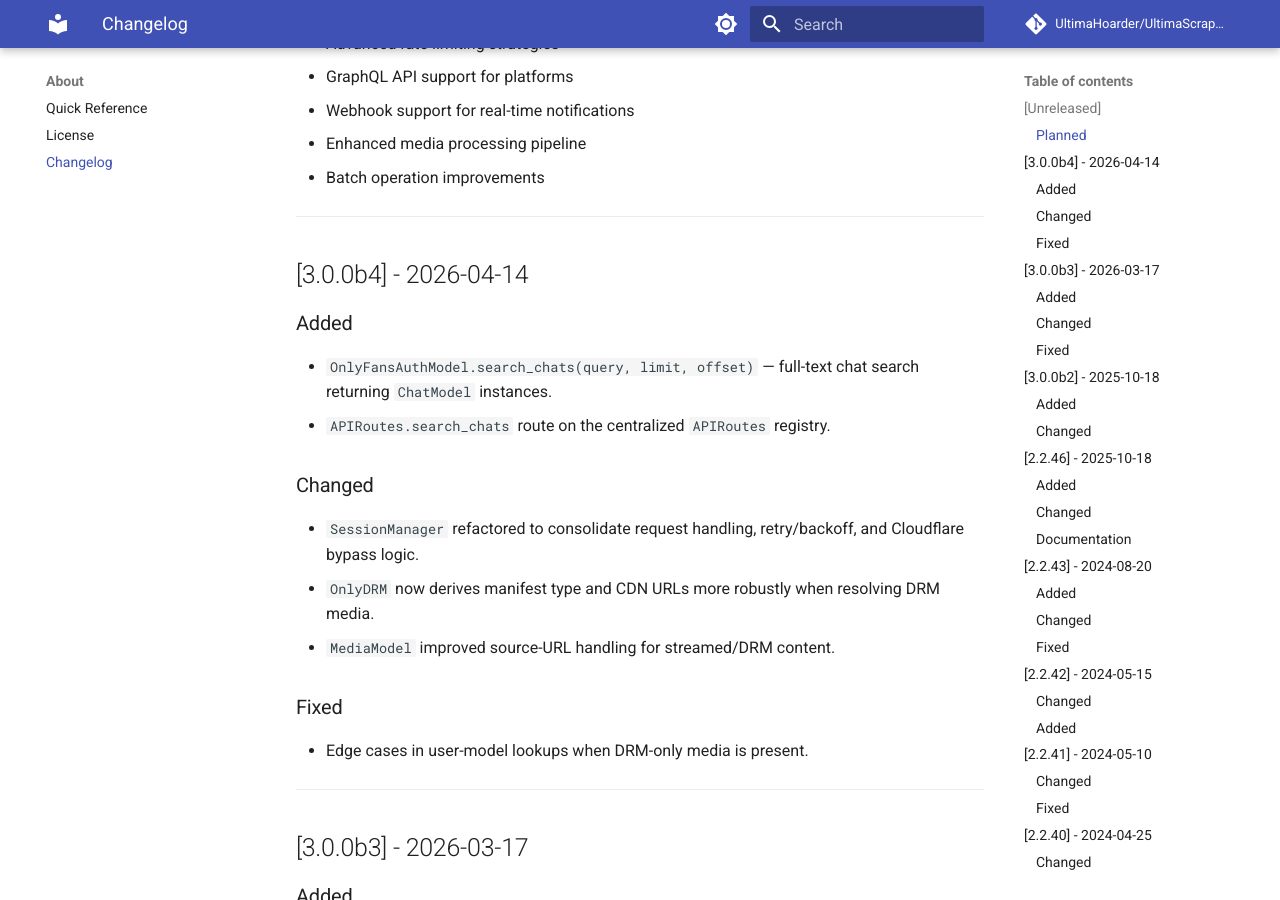
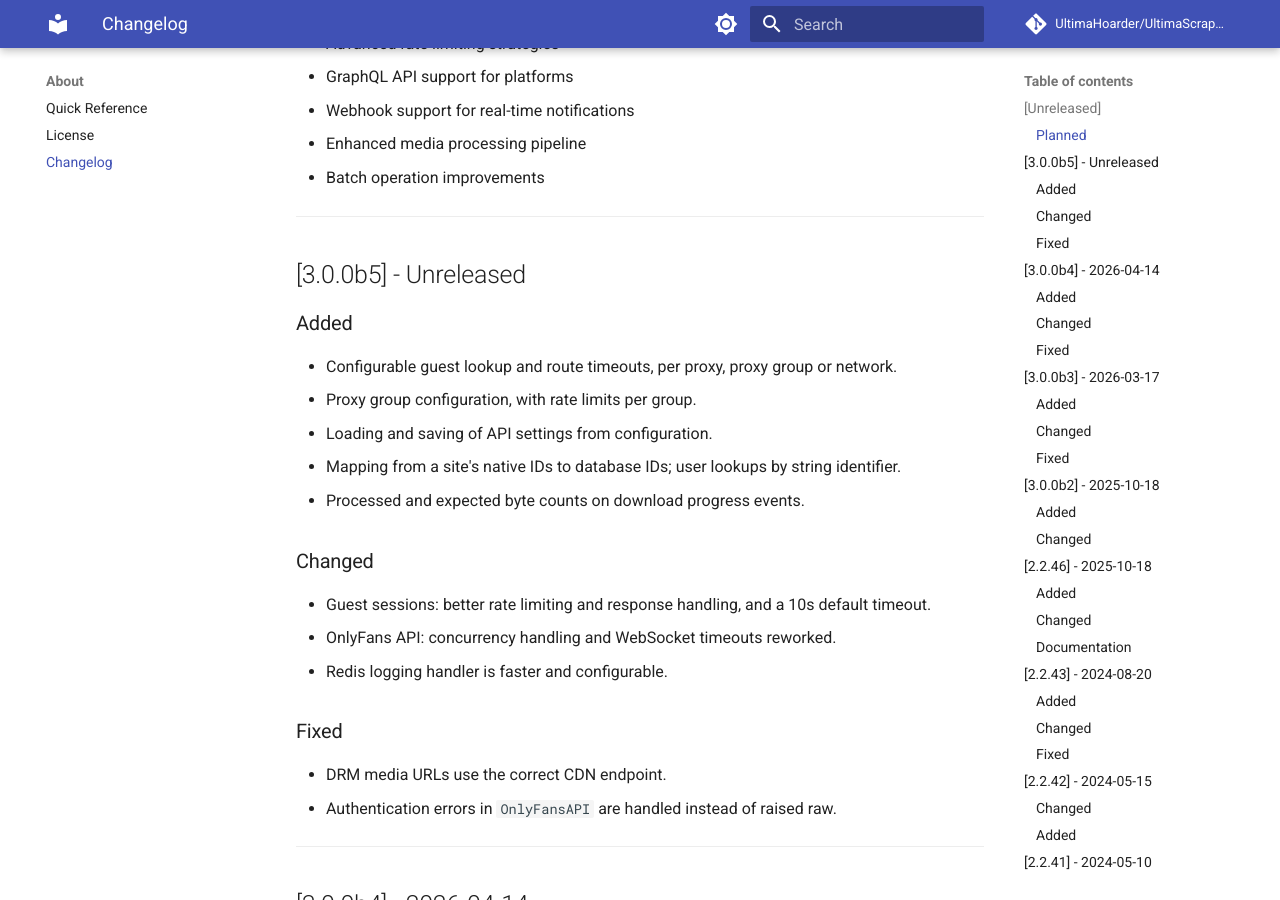
Before and after one commit to UltimaHoarder/UltimaScraperAPI, an MkDocs documentation site: the page built from docs/about/changelog.md, in a window 1280 px wide and 900 px high, scrolled down 528 px. Built offline with MkDocs 1.6.1 and Material for MkDocs 9.7.7, drawn with Linux system fonts in a browser that asks for light colours; comment, search, counter and statistics services are not loaded.

Commit message:
Release 3.0.0b5
Fixes the author email and adds the 3.0.0b5 changelog.

Co-Authored-By: Claude Opus 5.5 <noreply@anthropic.com>

```diff
--- a/docs/about/changelog.md
+++ b/docs/about/changelog.md
@@ -18,6 +18,26 @@ and this project adheres to [Semantic Versioning](https://semver.org/spec/v2.0.0
 - Webhook support for real-time notifications
 - Enhanced media processing pipeline
 - Batch operation improvements
+
+---
+
+## [3.0.0b5] - Unreleased
+
+### Added
+- Configurable guest lookup and route timeouts, per proxy, proxy group or network.
+- Proxy group configuration, with rate limits per group.
+- Loading and saving of API settings from configuration.
+- Mapping from a site's native IDs to database IDs; user lookups by string identifier.
+- Processed and expected byte counts on download progress events.
+
+### Changed
+- Guest sessions: better rate limiting and response handling, and a 10s default timeout.
+- OnlyFans API: concurrency handling and WebSocket timeouts reworked.
+- Redis logging handler is faster and configurable.
+
+### Fixed
+- DRM media URLs use the correct CDN endpoint.
+- Authentication errors in `OnlyFansAPI` are handled instead of raised raw.
 
 ---
 
@@ -464,4 +484,4 @@ We welcome contributions! See our [Contributing Guide](../development/contributi
 ---
 
 **Last Updated:** April 28, 2026
-**Current Version:** 3.0.0b4
+**Current Version:** 3.0.0b5
--- a/pyproject.toml
+++ b/pyproject.toml
@@ -1,12 +1,12 @@
 [project]
 name = "ultima-scraper-api"
-version = "3.0.0b4"
+version = "3.0.0b5"
 description = "A modular Python scraping framework for premium content platforms"
 readme = "README.md"
 requires-python = ">=3.10,<4.0"
 license = { text = "AGPL-3.0" }
 authors = [
-    { name = "UltimaHoarder", email = "1285176+UltimaHoarder@users.noreply.github.com" }
+    { name = "UltimaHoarder", email = "21285176+UltimaHoarder@users.noreply.github.com" }
 ]
 keywords = ["scraper", "api", "onlyfans", "fansly", "loyalfans", "asyncio", "data"]
 classifiers = [
```
